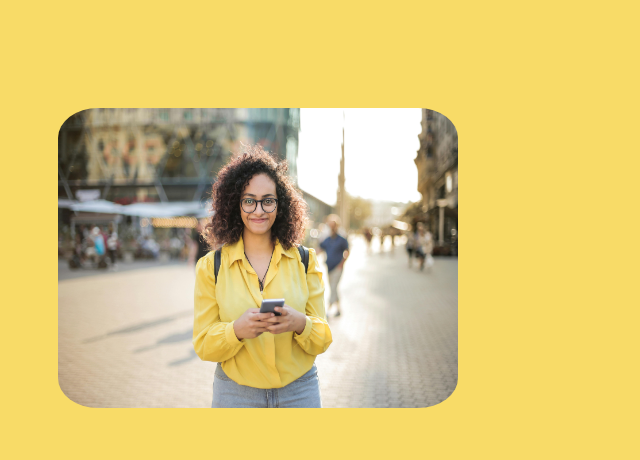
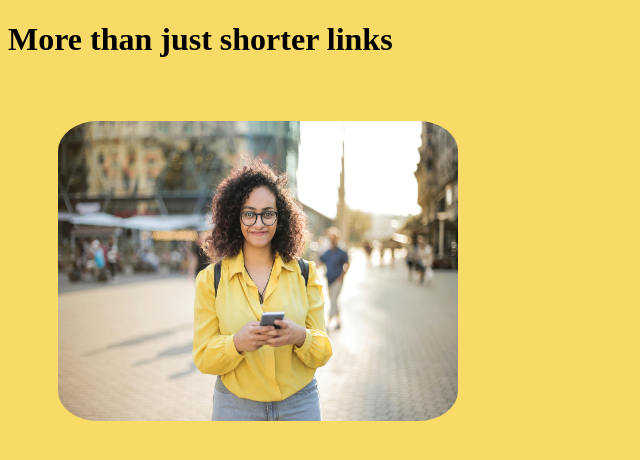
Before and after one commit to Peacesandy/URL-Shortener, a plain HTML site: page index.html in a window 1280 px wide. Shown: the whole page, without its empty margins (0-640 px from the left). Drawn offline with Linux system fonts and the light colour scheme; files whose address does not match are found by name.

Commit message:
fixed adjustment issues between images and text

```diff
--- a/index.html
+++ b/index.html
@@ -7,13 +7,24 @@
     <script src="https://kit.fontawesome.com/0d77a449e7.js" crossorigin="anonymous"></script>
     <title>Link Shortener</title>
 </head>
-<body class="container">
+<body>
 
     <nav>
 
     </nav>
 
-    <img src="Image.jpg" alt="Image of a Female Holding a Phone" class="Female-image" >
+    <div class="container">
+
+      <div class="image-container">
+        <img src="Image.jpg" alt="Image of a Female Holding a Phone" class="Female-image" >
+    </div>
+
+      <div class="text-container">
+        <h1 class="anchor-text">More than just shorter links</h1>
+    </div>
+
+    </div>
+
 
     <script src="path/to/clipboard.min.js"></script>
 </body>
--- a/style.css
+++ b/style.css
@@ -11,3 +11,7 @@ body{
     top: 100px;
     left: 50px;
 }
+
+.anchor-text{
+    left: 150px;
+}
```
